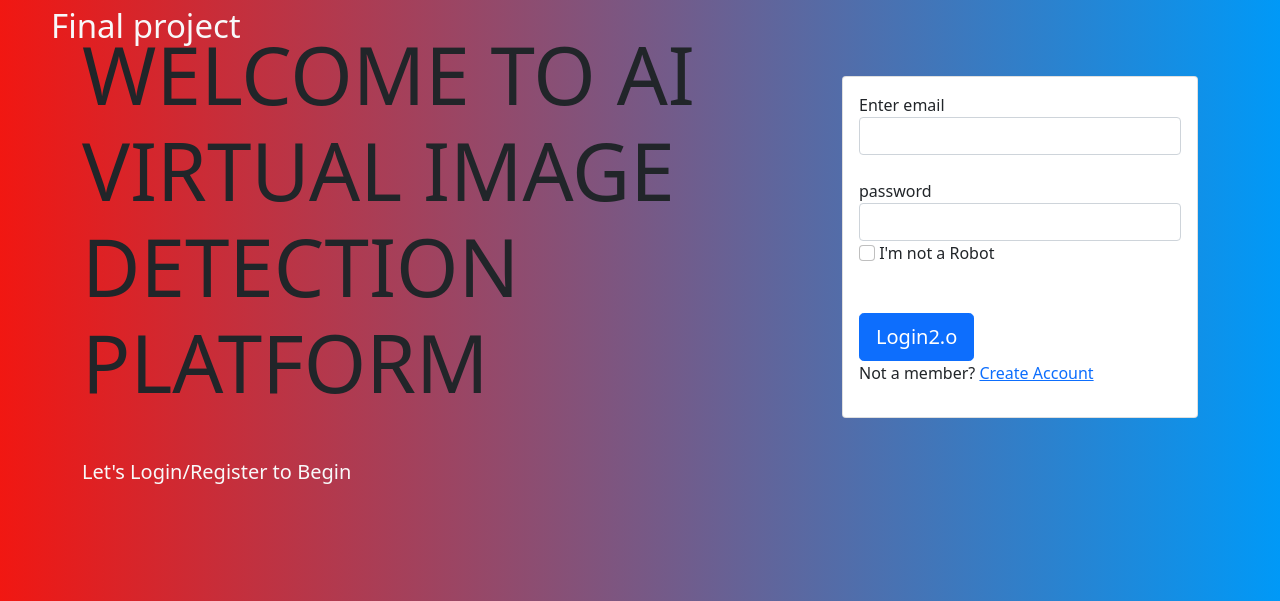
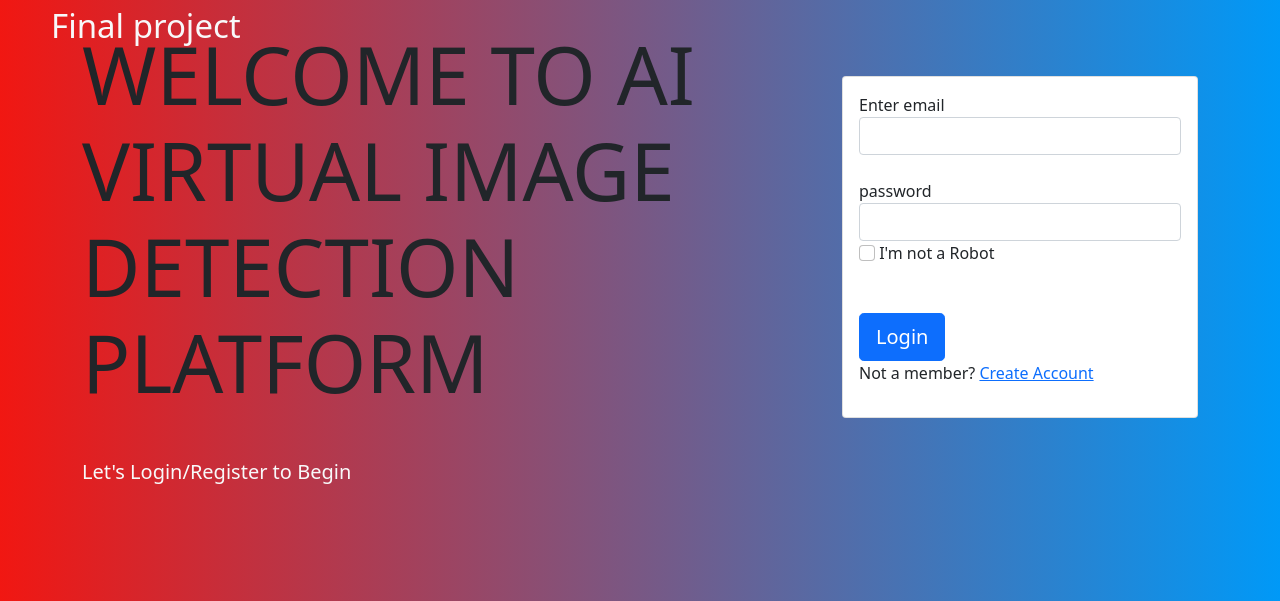
Before and after one commit to vishnu190/final-year-, a Flask app: page / in a window 1280 px wide. Shown: the top 601 px of the page. Run offline with Flask 2, Linux system fonts and the light colour scheme; some libraries are stand-ins or nearby versions.

Commit message:
final project

```diff
--- a/templates/login.html
+++ b/templates/login.html
@@ -60,7 +60,7 @@
                 <label class="form-check-label" for="defaultCheck1">
                 I'm not a Robot <!-- -->
                 </label><br><br><br>
-                <input type="submit" class="btn btn-primary btn-block btn-lg" value="Login2.o">
+                <input type="submit" class="btn btn-primary btn-block btn-lg" value="Login">
 
               </form>
               <p class mt-2> Not a member? <a href="/register">Create Account</a></p>
```
